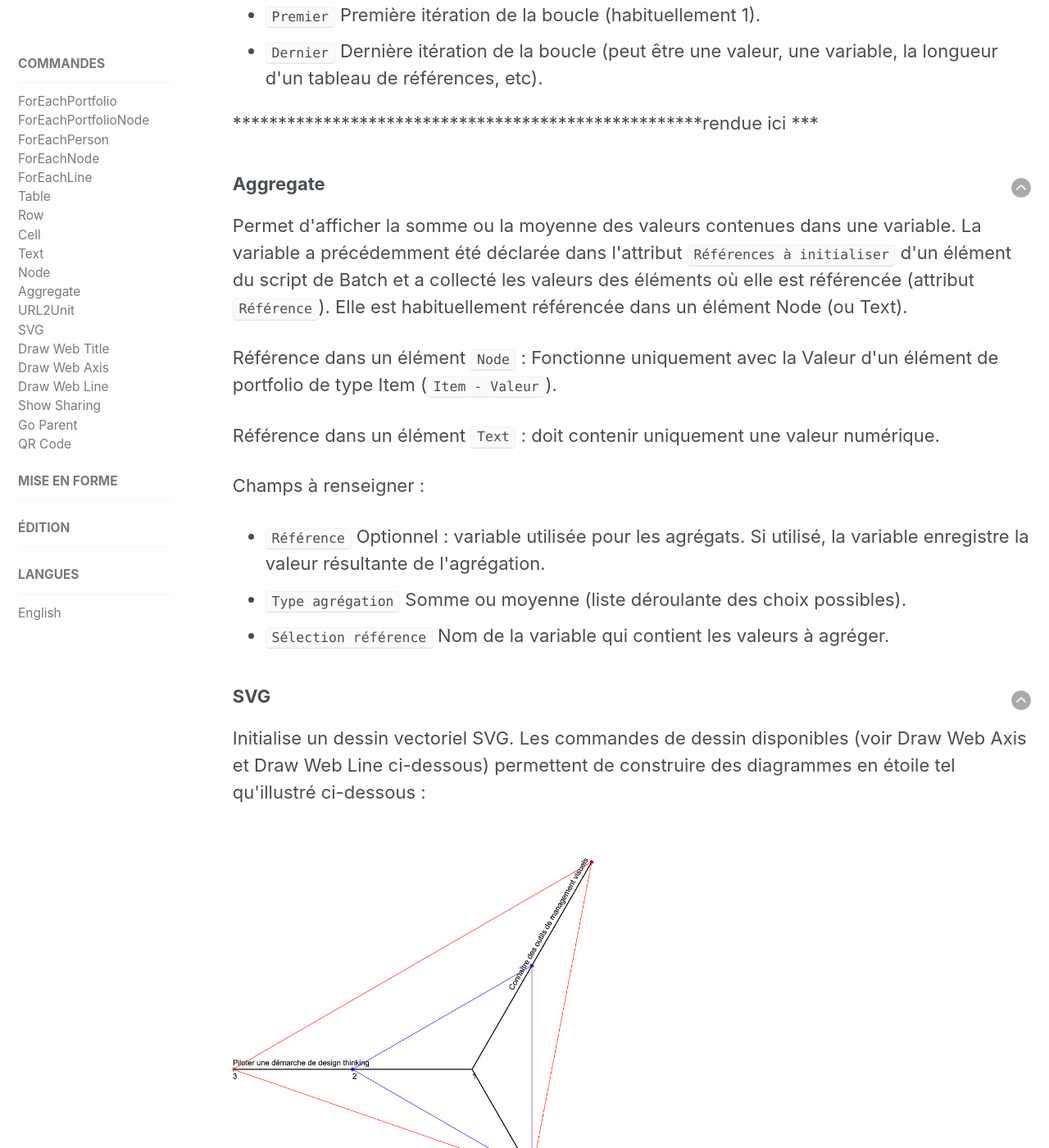
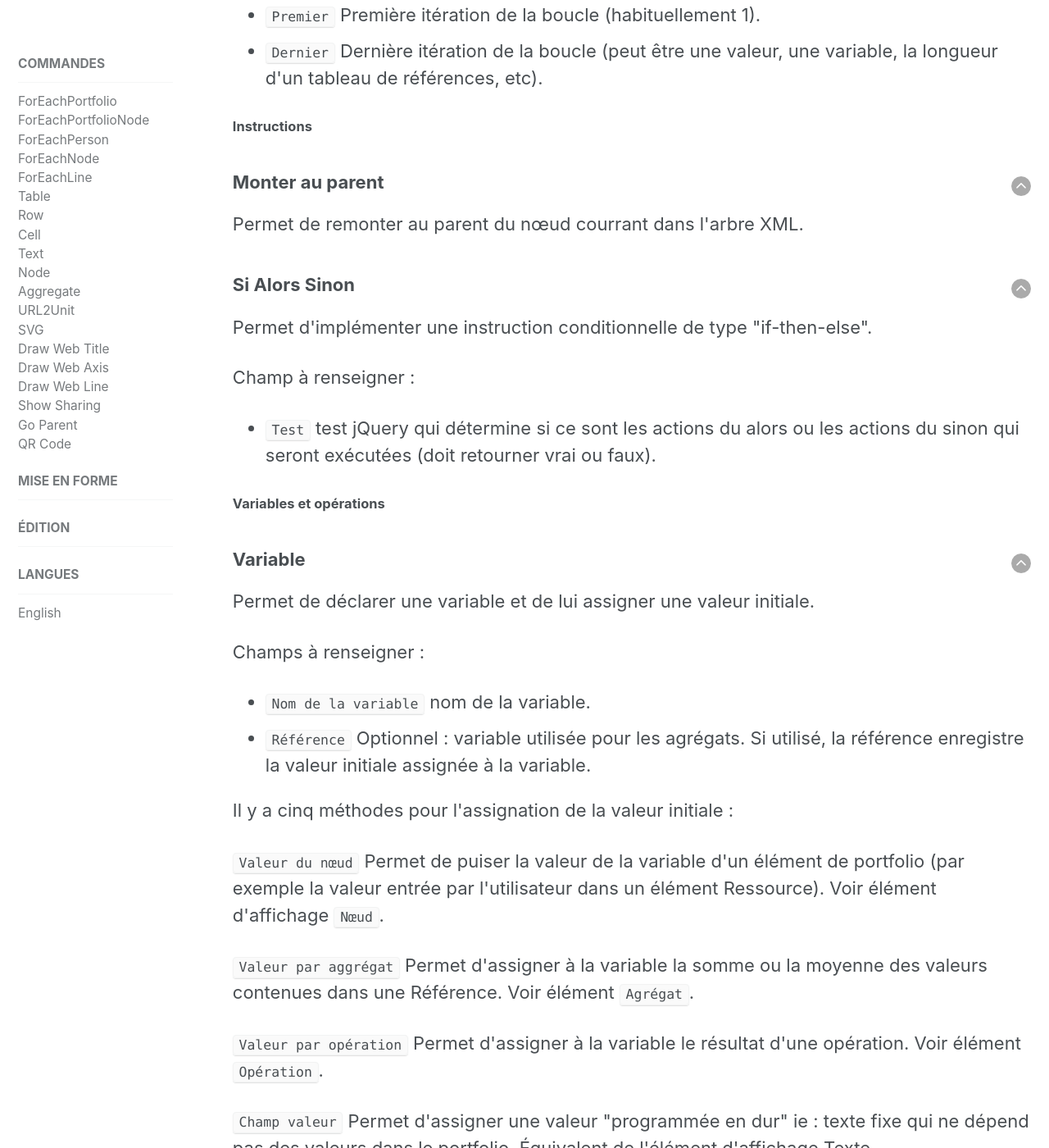
Before and after one commit to karutaproject/karuta-frontend-documentation, a Jekyll site: the page built from _pages/report_fr.html, in a window 1280 px wide and 1400 px high, scrolled down 11594 px. Shown: the whole window at 82% size. Built offline with Jekyll 4.4.1, drawn with Linux system fonts in a browser that asks for light colours; some of the changed text lies outside the part shown.

Commit message:
Corrections

```diff
--- a/_pages/report_fr.html
+++ b/_pages/report_fr.html
@@ -39,7 +39,7 @@
 
 <h4>Éléments d'affichage</h4>
 <ul>
-	<li><code><a href='#text'>Text</a></code></li>
+	<li><code><a href='#text'>Texte</a></code></li>
 	<li><code><a href='#node'>Nœud</a></code></li>
 	<li><code><a href='#url2unit'>URL2Unit</a></code></li>
 	<li><code><a href='#show-sharing'>Afficher les partages</a></code></li>
@@ -138,7 +138,7 @@
 
 <article>
 	<a style='float:right' href='#top'><img src='../assets/img/arrow-up.png'/></a>
-	<h3 id='text'>Text</h3>
+	<h3 id='text'>Texte</h3>
 	<p>
 		Permet d'afficher du texte "programmé en dur" ie&nbsp;: texte fixe qui ne dépend pas des valeurs
 		dans le portfolio (par exemple les titres de colonnes).	Habituellement utilisé dans un élément
@@ -155,7 +155,7 @@
 
 <article>
 	<a style='float:right' href='#top'><img src='../assets/img/arrow-up.png'/></a>
-	<h3 id='cell'>Nœud</h3>
+	<h3 id='node'>Nœud</h3>
 	<p>
 		Permet de puiser la valeur à afficher d'un élément de portfolio (par exemple la valeur entrée par l'utilisateur
 		dans un élément Ressource). Habituellement utilisé dans un élément Cellule.
@@ -517,16 +517,16 @@
 	<p>
 		Les commandes qui se trouvent à l'intérieur de cet élément sont exécutées pour chacune des
 		lignes du fichier CSV. Cet élément doit contenir au moins un des trois éléments suivants&nbsp;:
-		<code>Pour chaque personne</code>, <code>Pour chaque portfolio</code> ou <code>Pour chaque nœud du </code>.
+		<code>Pour chaque personne</code>, <code>Pour chaque portfolio</code> ou <code>Pour chaque nœud de portfolio</code>.
 	</p>
 	<p>
-		Pour un élément <code>ForEachPerson</code>&nbsp;: Dans l'attribut <code>Sélection personnes</code>,
+		Pour un élément <code>ForEachPerson</code>&nbsp;: dans l'attribut <code>Sélection personnes</code>,
 		si la valeur est "username=identifiant" (sans guillemets), Karuta remplacera "identifiant"
 		par la valeur de la variable locale <i>identifiant</i> du fichier CSV.
 	</p>
 	<p>
 		Pour un élément <code>ForEachPortfolio</code> ou <code>ForEachPortfolioNode</code>&nbsp;:
-		Dans l'attribut <code>Sélection portfolios</code>, si la valeur est "code=portfolio_code"
+		dans l'attribut <code>Sélection portfolios</code>, si la valeur est "code=portfolio_code"
 		(sans guillemets), Karuta remplacera "portfolio_code" par la valeur de la variable locale
 		<i>portfolio_code</i> du fichier CSV.
 	</p>
@@ -560,18 +560,85 @@
 	</ul>
 </article>
 
-****************************************************rendue ici ***
+<h4>Instructions</h4>
+
 <article>
 	<a style='float:right' href='#top'><img src='../assets/img/arrow-up.png'/></a>
-	<h3 id='aggregate'>Aggregate</h3>
+	<h3 id='go-parent'>Monter au parent</h3>
+	<p>Permet de remonter au parent du nœud courrant dans l'arbre XML.</p>
+</article>
+
+<article>
+	<a style='float:right' href='#top'><img src='../assets/img/arrow-up.png'/></a>
+	<h3 id='if-then-else'>Si Alors Sinon</h3>
+	<p>Permet d'implémenter une instruction conditionnelle de type "if-then-else".</p>
+	<p>Champ à renseigner&nbsp;:</p>
+	<ul>
+		<li>
+			<code>Test</code> test jQuery qui détermine si ce sont les actions du alors ou les actions du sinon qui
+			seront exécutées (doit retourner vrai ou faux).
+		</li>
+	</ul>
+</article>
+
+<h4>Variables et opérations</h4>
+
+<article>
+	<a style='float:right' href='#top'><img src='../assets/img/arrow-up.png'/></a>
+	<h3 id='report-variable'>Variable</h3>
+	<p>Permet de déclarer une variable et de lui assigner une valeur initiale.</p>
+	<p>Champs à renseigner&nbsp;:</p>
+	<ul>
+		<li>
+			<code>Nom de la variable</code> nom de la variable.
+		</li>
+		<li><code>Référence</code> Optionnel&nbsp;: variable utilisée pour les agrégats. Si utilisé,
+			la référence enregistre la valeur initiale assignée à la variable.
+		</li>
+	</ul>
+	<p>Il y a cinq méthodes pour l'assignation de la valeur initiale&nbsp;:</p>
 	<p>
-		Permet d'afficher la somme ou la moyenne des valeurs contenues dans une variable. La
-		variable a précédemment été déclarée dans l'attribut <code>Références à initialiser</code>
-		d'un élément du script de Batch et a collecté les valeurs des éléments où elle est référencée
-		(attribut <code>Référence</code>). Elle est habituellement référencée dans un élément Node (ou Text).
+		<code>Valeur du nœud</code> Permet de puiser la valeur de la variable d'un élément de portfolio (par exemple la valeur
+		entrée par l'utilisateur dans un élément Ressource). Voir élément d'affichage <code><a href='#node'>Nœud</a></code>.
 	</p>
 	<p>
-		Référence dans un élément <code>Node</code>&nbsp;: Fonctionne uniquement avec
+		<code>Valeur par aggrégat</code> Permet d'assigner à la variable la somme ou la moyenne des valeurs contenues dans
+		une Référence. Voir élément <code><a href='#aggregate'>Agrégat</a></code>.
+	</p>
+	<p>
+		<code>Valeur par opération</code> Permet d'assigner à la variable le résultat d'une opération.
+		Voir élément <code><a href='#operation'>Opération</a></code>.
+	</p>
+	<p>
+		<code>Champ valeur</code> Permet d'assigner une valeur "programmée en dur" ie&nbsp;: texte fixe qui ne dépend pas des
+		valeurs dans le portfolio. Équivalent de l'élément d'affichage Texte.
+	</p>
+	<p>Champ à renseigner&nbsp;:</p>
+	<ul>
+		<li>
+			<code>Valeur</code> valeur à assigner à la variable.
+		</li>
+	</ul>
+	<p><code>Autre variable</code> Permet d'assigner la valeur d'une autre variable.</p>
+	<p>Champ à renseigner&nbsp;:</p>
+	<ul>
+		<li>
+			<code>Autre variable</code> nom de l'autre variable.
+		</li>
+	</ul>
+</article>
+
+<article>
+	<a style='float:right' href='#top'><img src='../assets/img/arrow-up.png'/></a>
+	<h3 id='aggregate'>Agrégat</h3>
+	<p>
+		Permet d'afficher la somme ou la moyenne des valeurs contenues dans une variable Référence. La
+		Référence a précédemment été déclarée dans l'attribut <code>Références à initialiser</code>
+		d'un élément Table, Rangée ou d'une boucle, et a collecté les valeurs des éléments où elle est référencée
+		(attribut <code>Référence</code>). Elle est habituellement référencée dans un élément Nœud (ou Texte).
+	</p>
+	<p>
+		Référence dans un élément <code>Nœud</code>&nbsp;: Fonctionne uniquement avec
 		la Valeur d'un élément de portfolio de type Item (<code>Item - Valeur</code>).
 	</p>
 	<p>
@@ -588,6 +655,29 @@
 		<li><code>Sélection référence</code> Nom de la variable qui contient les valeurs à agréger.</li>
 	</ul>
 </article>
+
+<article>
+	<a style='float:right' href='#top'><img src='../assets/img/arrow-up.png'/></a>
+	<h3 id='operation'>Opération</h3>
+	<p>
+		Permet d'afficher le résultat d'une opération arithmétique.
+	</p>
+	<p>Champs à renseigner&nbsp;:</p>
+	<ul>
+		<li>
+			<code>Référence</code> Optionnel&nbsp;: variable utilisée pour les agrégats.
+			Si utilisé, la variable enregistre la valeur résultante de l'opération.
+		</li>
+		<li>
+			<code>Type d'opération</code> Addition, division, multiplication, pourcentage ou soustraction
+			(liste déroulante des choix possibles).
+		</li>
+		<li><code>Opérande 1</code> Première valeur de l'opération.</li>
+		<li><code>Opérande 2</code> Deuxième valeur de l'opération.</li>
+	</ul>
+</article>
+
+****************************************************rendue ici ***
 
 <article>
 	<a style='float:right' href='#top'><img src='../assets/img/arrow-up.png'/></a>
@@ -699,11 +789,7 @@
 	</ul>
 </article>
 
-<article>
-	<a style='float:right' href='#top'><img src='../assets/img/arrow-up.png'/></a>
-	<h3 id='go-parent'>Go Parent</h3>
-	<p>Permet de remonter au parent du nœud courrant dans l'arbre XML.</p>
-</article>
+
 
 
 
```
